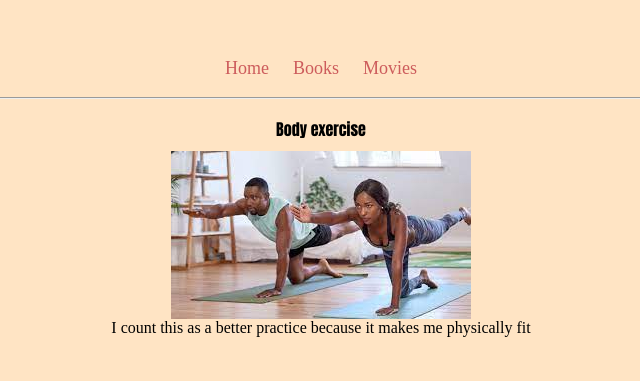
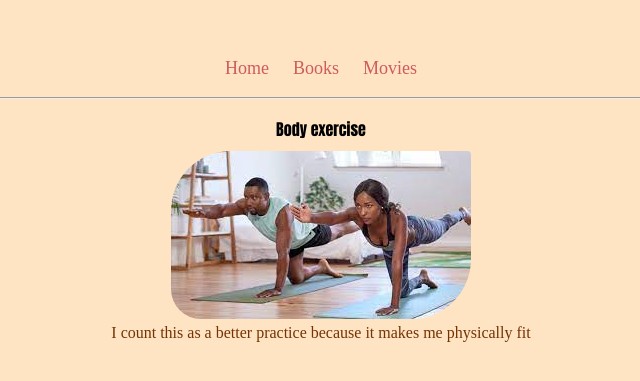
Before and after one commit to Aidan-bn/brainnest, a plain HTML site: page pages/hobby.html in a window 1280 px wide. Shown: the part 141-522 px from the top of the page, without its empty margins (319-959 px from the left). Drawn offline with Linux system fonts and the light colour scheme.

Commit message:
final rendering

```diff
--- a/pages/hobby.html
+++ b/pages/hobby.html
@@ -18,8 +18,8 @@
     <hr>
     <section>
        <h4>Body exercise</h4>
-            <figure>
-                <img src="../images/yoga.jpeg" alt="yoga exercise" >
+            <figure >
+                <img src="../images/yoga.jpeg" alt="yoga exercise" class="yoga">
                 <figcaption>I count this as a better practice because it makes me physically fit</figcaption>
             </figure>
     </section>
--- a/style.css
+++ b/style.css
@@ -70,6 +70,12 @@ figure {
     text-align: center;
 }
 
+figcaption {
+    font-weight: 400;
+    color: rgb(117, 51, 4);
+    padding-bottom: 15px;
+    padding-top: 5px;
+}
 p {
     margin: auto;
     width: 30%;
@@ -80,3 +86,7 @@ p {
     border-radius: 7px;
     text-align: justify;
 }
+
+.yoga {
+    border-radius: 60px 4px 60px 30px;
+}
```
